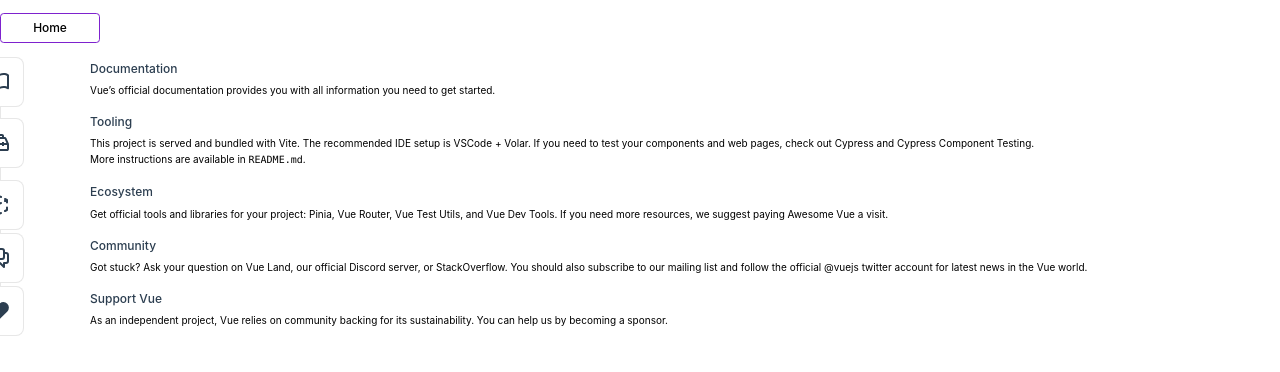
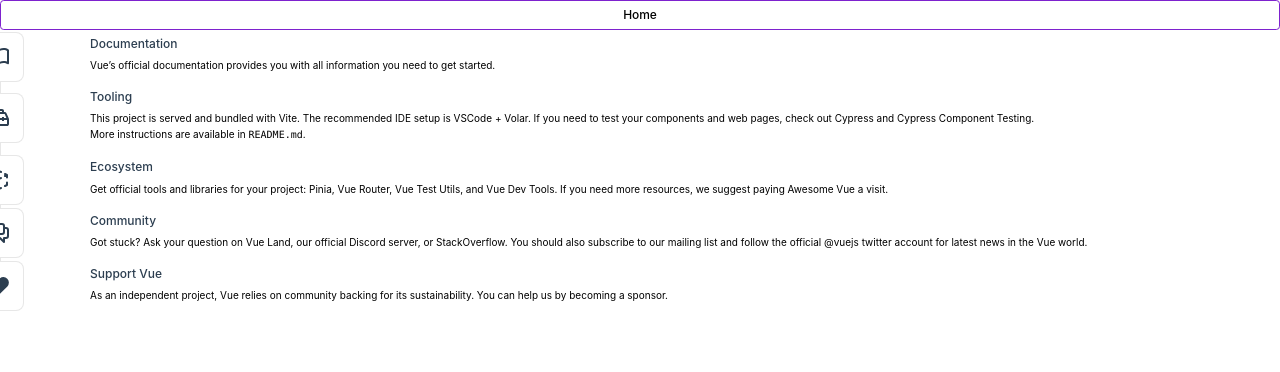
Before and after one commit to nhatbet/note-web, a Vue app: page / in a window 1280 px wide. Shown: the top 372 px of the page. Built offline with nearby package versions, Linux system fonts and the light colour scheme; no server answers; what hellojs, vue3-cookies would draw is missing.

Commit message:
feed: add disable button common

```diff
--- a/src/components/General/CButton.vue
+++ b/src/components/General/CButton.vue
@@ -1,7 +1,7 @@
 <template>
     <a
         class="w-full flex items-center justify-center border border-purple-700 text-sm p-2 rounded-md cursor-pointer inline-block hover:bg-purple-700 hover:text-white transition-all"
-    :class="[classes]"
+        :class="{ classes: true, 'opacity-50 cursor-not-allowed': disabled }"
         @click="handleClick"
         :href="href"
     >
@@ -10,7 +10,7 @@
     </a>
 </template>
 
-<script lang='ts'>
+<script lang="ts">
 export default {
     name: 'CButton',
     props: {
@@ -30,6 +30,10 @@
             type: String,
             default: '#'
         },
+        disabled: {
+            type: Boolean,
+            default: false
+        }
     },
     methods: {
         handleClick(event: Event) {
@@ -39,5 +43,4 @@
 }
 </script>
 
-<style lang="scss" scoped>
-</style>
+<style lang="scss" scoped></style>
```
Lines whose indentation alone changed are shown as unchanged.
